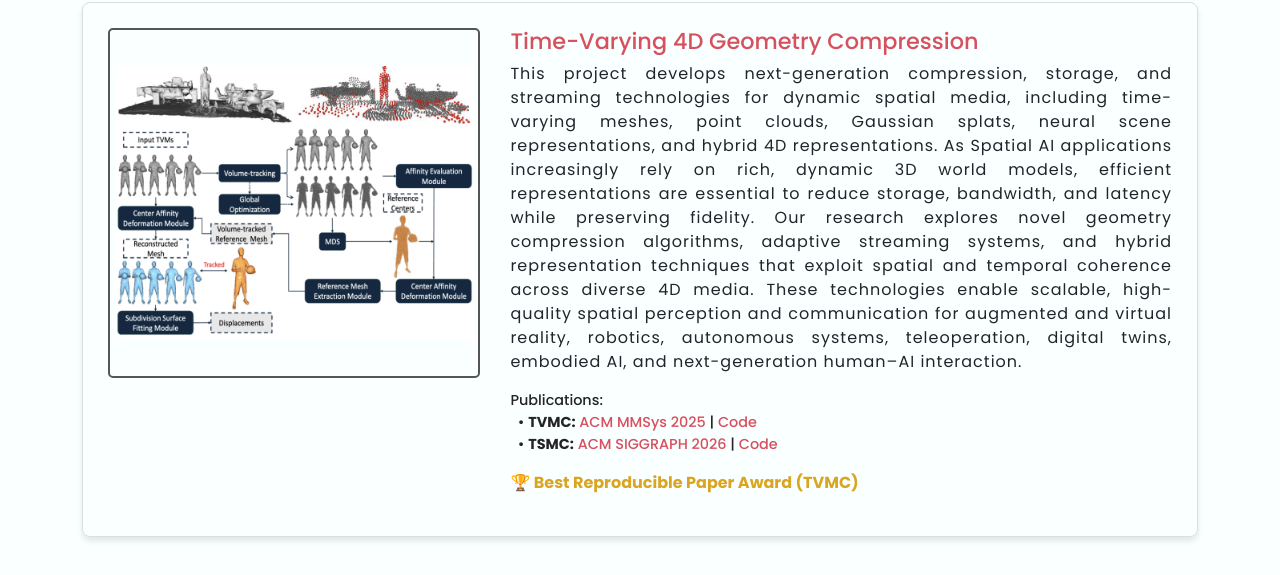
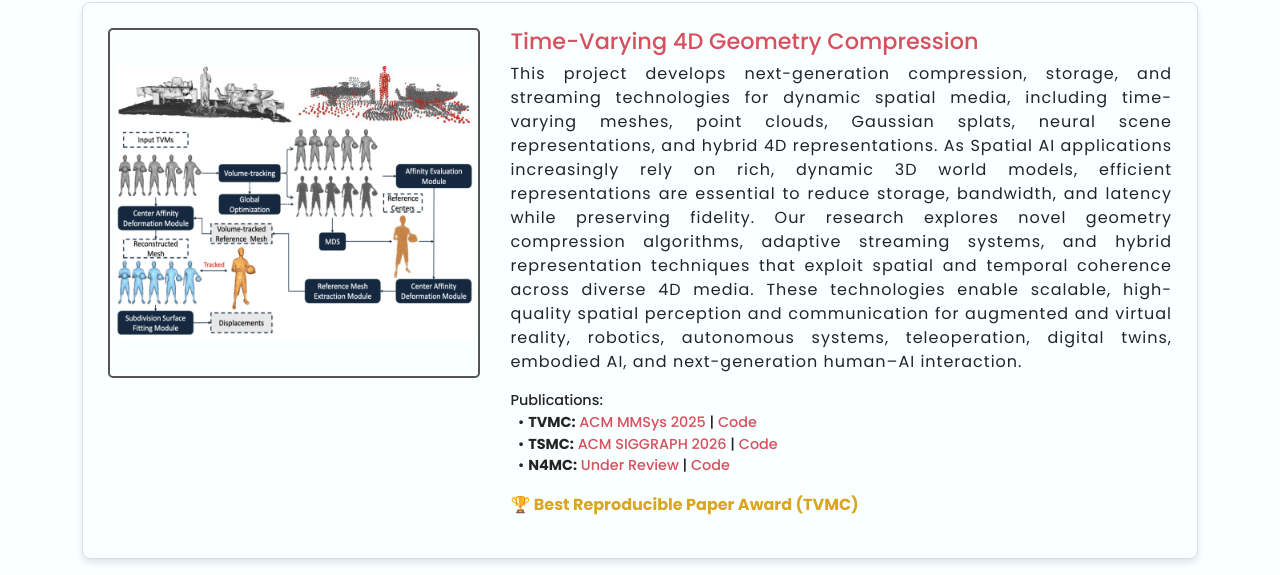
Before and after one commit to SINRG-Lab/sinrg, a plain HTML site: page research/research.html in a window 1280 px wide. Shown: the part 219-794 px from the top of the page. Drawn offline with nearby package versions, Linux system fonts and the light colour scheme.

Commit message:
updating research

```diff
--- a/research/research.html
+++ b/research/research.html
@@ -63,6 +63,10 @@
     <br>&nbsp;&nbsp;• <strong>TSMC:</strong>
     <a href="/papers/siggraph-2026-paper.pdf" target="_blank">ACM SIGGRAPH 2026</a> |
     <a href="https://github.com/SINRG-Lab/TSMC" target="_blank">Code</a>
+
+    <br>&nbsp;&nbsp;• <strong>N4MC:</strong>
+    <a href="https://arxiv.org/html/2602.20312v1" target="_blank">Under Review</a> |
+    <a href="https://github.com/frozzzen3/N4MC" target="_blank">Code</a>
 </p>
 <p><strong style="color:#DAA520;">🏆 Best Reproducible Paper Award (TVMC)</strong></p>
 
```
Also changed, not shown: images/worldfields.png, 2 other files.
